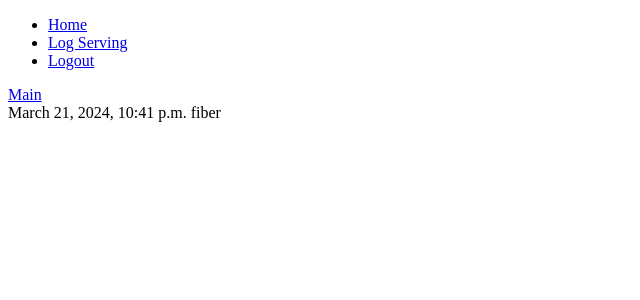
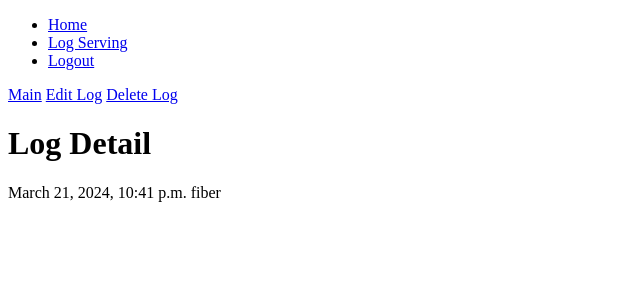
Before and after one commit to vchiang18/beanlife, a Django app: page /servings/1 in a window 1280 px wide. Shown: the top 300 px of the page, without its empty margins (0-640 px from the left). Run offline with Django 5.2, Linux system fonts and the light colour scheme; a user stored in the database is signed in; data comes from the database, SQL or seed files in the repository; both versions use the stored data as it was after the commit.

Commit message:
edit and delete views

```diff
--- a/servings/templates/servings/detail.html
+++ b/servings/templates/servings/detail.html
@@ -1,8 +1,6 @@
 {% extends 'base.html' %}
-
-{% block title %}
-  {{ log.time_of_serving }}
-{% endblock title %}
+{% block title %} {{ log.time_of_serving }}
+{%endblock title %}
 
 {% block content %}
 <body>
@@ -10,13 +8,12 @@
     <nav>
       <a href="{% url 'home' %}">Main</a>
       {% if user.is_authenticated %}
-          {% comment %} <a href="{% url 'edit_log' log.log_id %}">Edit Log</a> {% endcomment %}
-          {% comment %} <a href="{% url 'delete_log' log.log_id %}">Delete Log</a> {% endcomment %}
+      <a href="{% url 'edit_log' log.log_id %}">Edit Log</a>
+      <a href="{% url 'delete_log' log.log_id %}">Delete Log</a>
       {% endif %}
     </nav>
   </header>
-    <main>
-      {{ log.time_of_serving }} {{ log.serving_type }}
-    </main>
+  <h1>Log Detail</h1>
+  <main>{{ log.time_of_serving }} {{ log.serving_type }}</main>
 </body>
 {% endblock content %}
--- a/servings/urls.py
+++ b/servings/urls.py
@@ -1,9 +1,10 @@
 from django.urls import path
-from servings.views import home, create_log, view_log, edit_log
+from servings.views import home, create_log, view_log, edit_log, delete_log
 urlpatterns = [
     path("", home, name="home"),
     path("create/", create_log, name="create_log"),
     path("<int:log_id>", view_log, name="view_log"),
-    # path("<int:id>/edit", edit_log, name="edit_log"),
+    path("<int:log_id>/edit", edit_log, name="edit_log"),
+    path("<int:log_id>/delete", delete_log, name="delete_log"),
 
 ]
--- a/servings/views.py
+++ b/servings/views.py
@@ -12,7 +12,6 @@ def home(request):
         "logs": logs
     }
     return render(request, "servings/home.html", context)
-    # return HttpResponse("I didn't choose the bean life, the bean life chose me.")
 
 @login_required
 def create_log(request):
@@ -32,7 +31,7 @@ def create_log(request):
 
 @login_required
 def view_log(request, log_id):
-    print("log id: ", log_id)
+    print("view log id", log_id)
     log = get_object_or_404(Log, log_id=log_id)
     context = {
         "log": log
@@ -58,5 +57,7 @@ def view_logs(request):
     pass
 
 @login_required
-def delete_log(request):
-    pass
+def delete_log(request, log_id):
+    log = get_object_or_404(Log, log_id=log_id)
+    log.delete()
+    return redirect("home")
```
Also changed, not shown: servings/templates/servings/edit.html (+12 -5 lines), db.sqlite3. Lines whose indentation alone changed are shown as unchanged.
